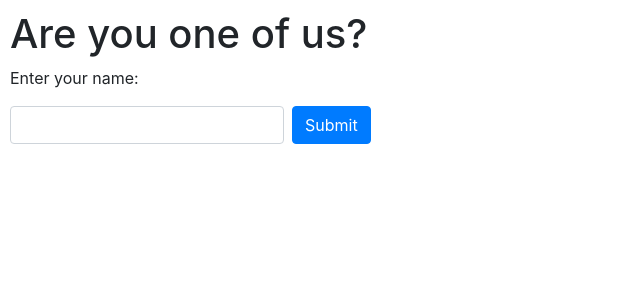
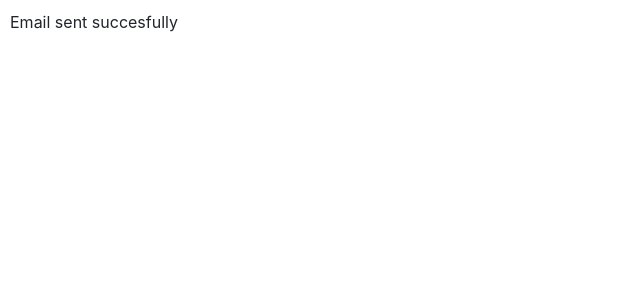
Before and after one commit to PollockCR/webdev2, a PHP site: page / in a window 1280 px wide. Shown: the top 300 px of the page, without its empty margins (0-640 px from the left). Run offline with PHP 8.4, Linux system fonts and the light colour scheme; some libraries are stand-ins or nearby versions.

Commit message:
Finish 6-sending an email with PHP

```diff
--- a/6-php/index.php
+++ b/6-php/index.php
@@ -1,22 +1,14 @@
 <?php
 
-$result = false;
+$emailTo = "armyswag@armyspy.com";
 
-$users = array("Cat", "Adrian", "Vivian", "Eva", "Taylor", "Caleb", "Navy", "Elliot", "Emerett");
+$subject = "I hope this works";
 
-if ($_POST && array_key_exists("name", $_POST)){
+$body = "This is some interesting email content.";
 
-    if (in_array($_POST["name"], $users)){
+$headers = "From: milkshake@theyard.com";
 
-        $result = "Yay! You have been granted access. Welcome, ".$_POST['name'].".";
-
-    } else {
-
-        $result = $_POST["name"]."... Thou shall not pass!";
-
-    }
-
-}
+$result = mail($emailTo, $subject, $body, $headers);
 
 ?>
 
@@ -38,23 +30,11 @@ if ($_POST && array_key_exists("name", $_POST)){
 
     <body>
 
-        <h1>Are you one of us?</h1>
+        <?php
 
-        <p>Enter your name: </p>
+            echo ($result ? "Email sent succesfully" : "Email not sent");
 
-        <form class="form-inline" method="post">
-
-            <div class="form-group mb-2 mr-2">
-
-                <input type="text" name="name" class="form-control" id="name">
-
-            </div>
-
-            <input type="submit" value="Submit" class="btn btn-primary mb-2">
-
-        </form>
-
-        <p><?php echo ($result ? $result : ""); ?></p>
+        ?>
 
     </body>
 
```
